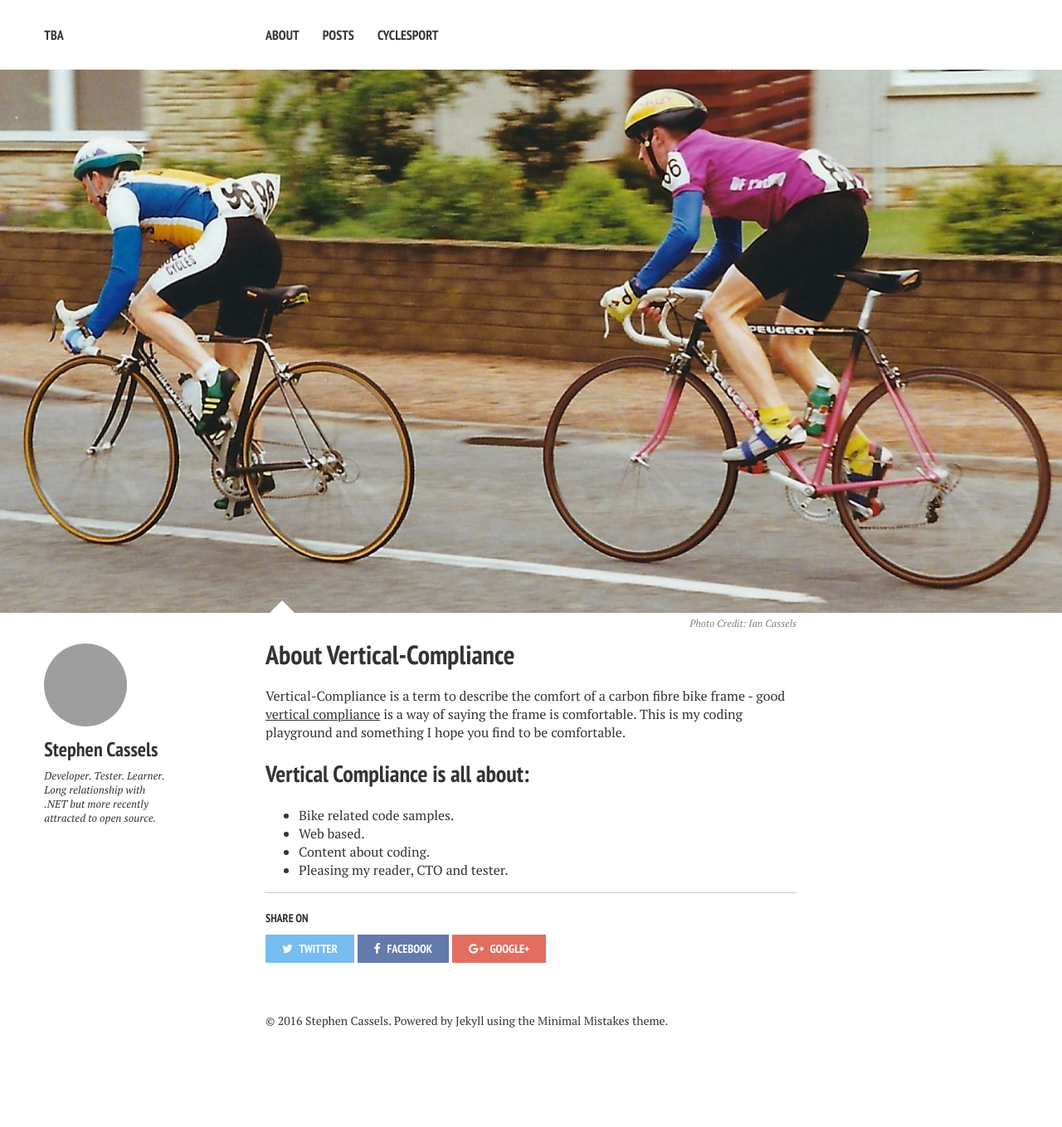
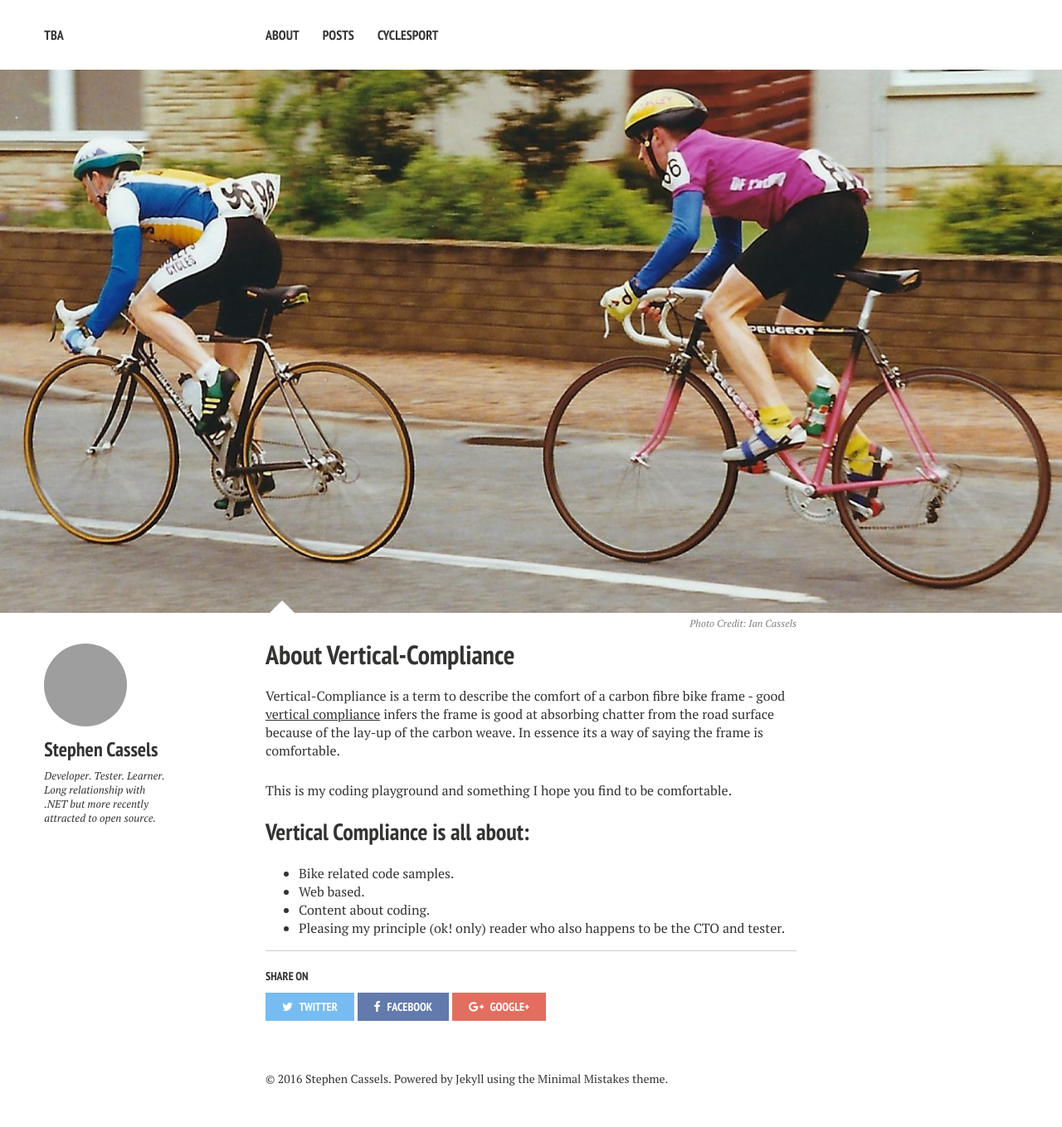
Before and after one commit to Steve-O-Cassels/steve-o-cassels.github.io, a Jekyll site: the page built from about/index.md, in a window 1280 px wide. Shown: the whole page at 83% size. Built offline with Jekyll 4.4.1, drawn with Linux system fonts in a browser that asks for light colours; nearby versions of some CDN libraries; before the commit the page ends 1289 px from its top, so only the background shows below that; grey boxes are pictures that could not be loaded.

Commit message:
improve semantics in about post

```diff
--- a/about/index.md
+++ b/about/index.md
@@ -9,11 +9,13 @@ image:
   credit: Ian Cassels
 ---
 
-Vertical-Compliance is a term to describe the comfort of a carbon fibre bike frame - good [vertical compliance](https://www.google.co.uk/webhp?hl=en#hl=en&q=vertical+compliance) is a way of saying the frame is comfortable.  This is my coding playground and something I hope you find to be comfortable.
+Vertical-Compliance is a term to describe the comfort of a carbon fibre bike frame - good [vertical compliance](https://www.google.co.uk/webhp?hl=en#hl=en&q=vertical+compliance) infers the frame is good at absorbing chatter from the road surface because of the lay-up of the carbon weave.  In essence its a way of saying the frame is comfortable.
+
+This is my coding playground and something I hope you find to be comfortable.
 
 ## Vertical Compliance is all about:
 
 * Bike related code samples.
 * Web based.
 * Content about coding.
-* Pleasing my reader, CTO and tester.
+* Pleasing my principle (ok! only) reader who also happens to be the CTO and tester.
```
